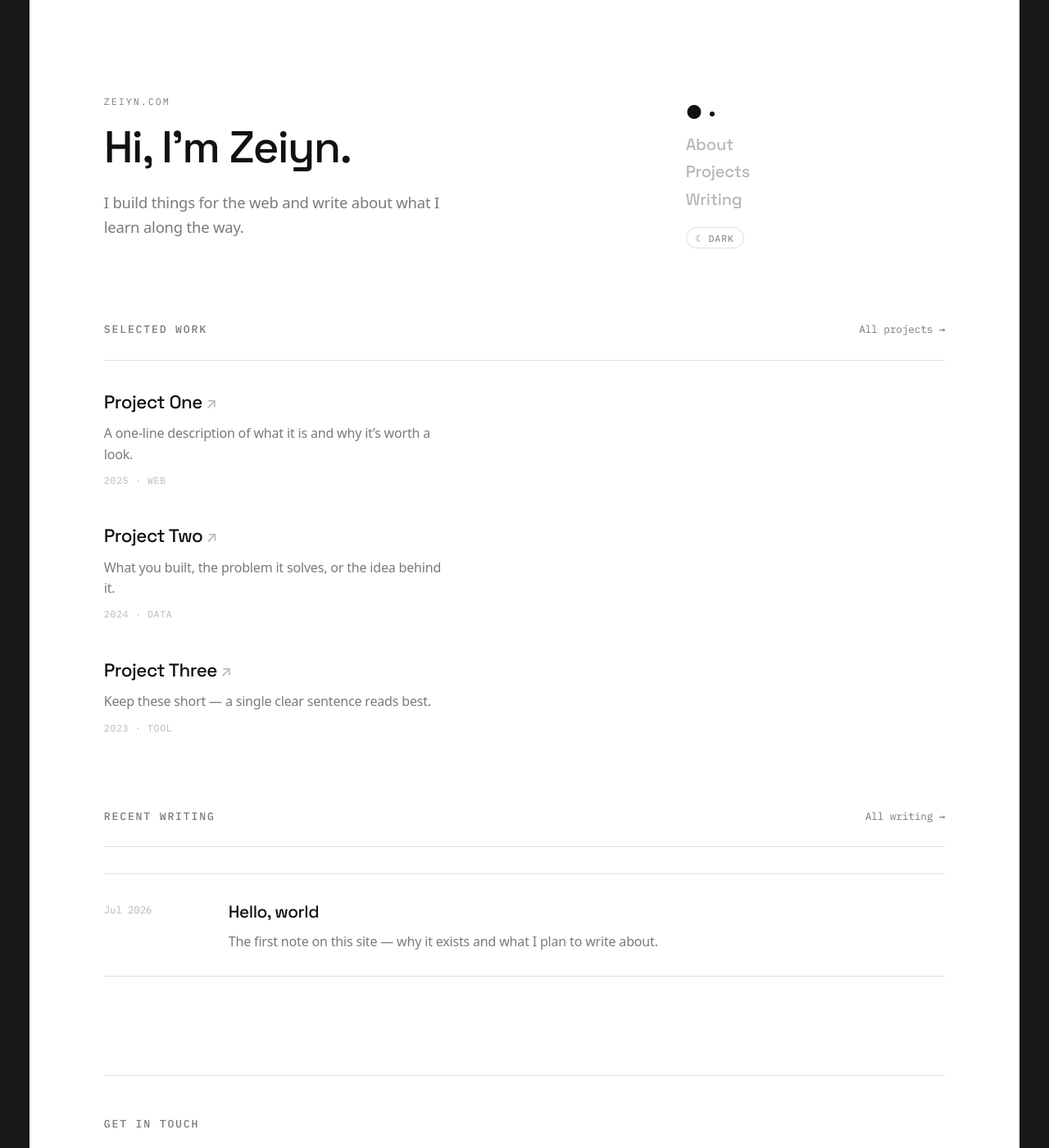
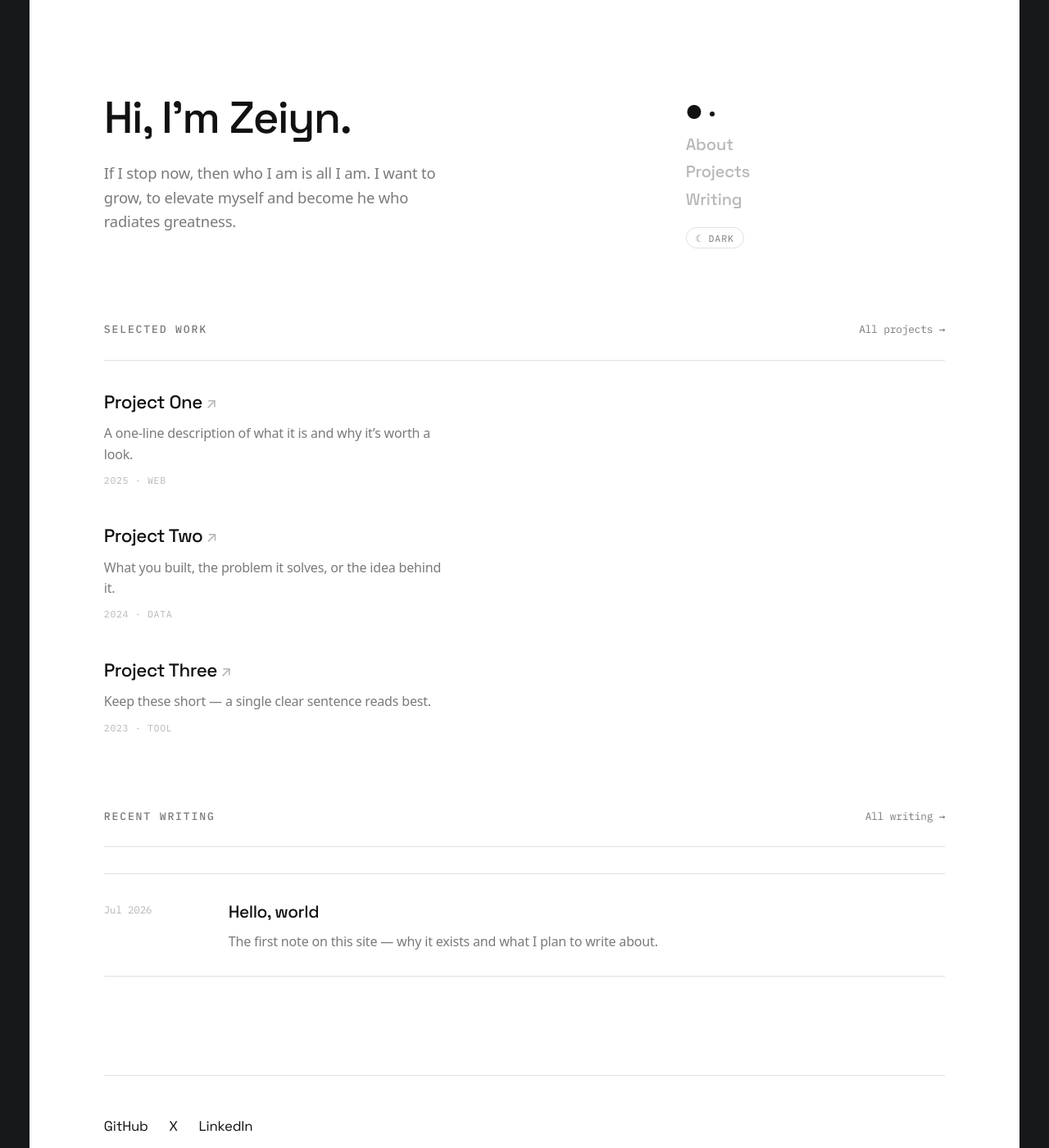
Before and after one commit to ZeiynAA/ZeiynAA.github.io, a Jekyll site: the page built from index.html, in a window 1280 px wide and 1400 px high. Shown: the whole window at 82% size. Built offline with Jekyll 4.4.1, drawn with Linux system fonts in a browser that asks for light colours; some of the changed text lies outside the part shown.

Commit message:
Personalise home + trim footer
- Home: remove the 'zeiyn.com' eyebrow above the heading
- Home: new subtitle/lede (personal quote)
- Footer: remove 'Get in touch' heading (keep the social links)
- Footer: remove the 'Built by hand · hosted on zeiyn.com' colophon line

```diff
--- a/_layouts/default.html
+++ b/_layouts/default.html
@@ -106,7 +106,6 @@
     <!-- ================= FOOTER (shared across pages) ==================== -->
     <footer>
       <div class="contact">
-        <h2>Get in touch</h2>
         <ul class="social">
           <li><a href="https://github.com/ZeiynAA" rel="me noopener">GitHub</a></li>
           <li><a href="https://x.com/zeiynalabri" rel="me noopener">X</a></li>
@@ -115,7 +114,6 @@
       </div>
       <div class="colophon">
         <span>&copy; <span data-year>2026</span> Zeiyn</span>
-        <span>Built by hand &middot; hosted on zeiyn.com</span>
       </div>
     </footer>
   </div>
--- a/index.html
+++ b/index.html
@@ -4,9 +4,8 @@ nav: home
 title: "Zeiyn — personal site"
 description: "The personal website of Zeiyn — projects, writing, and ways to get in touch."
 og_description: "Projects, writing, and ways to get in touch."
-eyebrow: "zeiyn.com"
 heading: 'Hi, I&rsquo;m <span class="accent">Zeiyn</span>.'
-lede: "I build things for the web and write about what I learn along the way."
+lede: "If I stop now, then who I am is all I am. I want to grow, to elevate myself and become he who radiates greatness."
 ---
 
       <!-- ---- Selected work (preview of Projects) ---- -->
```
